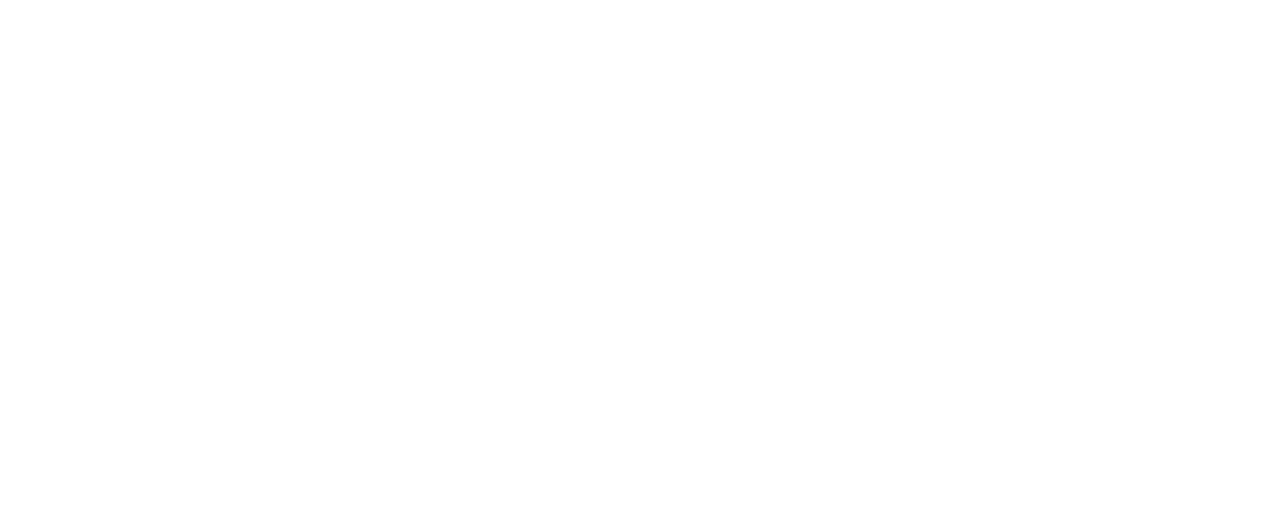
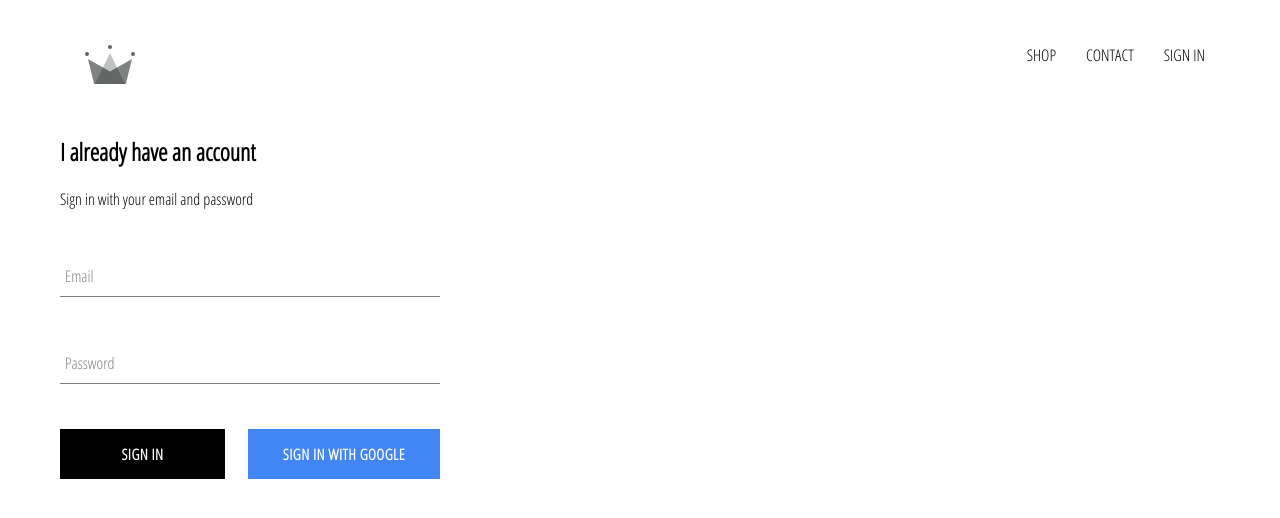
Before and after one commit to sang97/clothing-webapp, a React (Create React App) app: page /signin in a window 1280 px wide. Shown: the top 518 px of the page. Built offline with nearby package versions, Linux system fonts and the light colour scheme; no server answers.

Commit message:
integrated firebase into application, created sign in page with sign in component and sign in with google

```diff
--- a/package.json
+++ b/package.json
@@ -3,6 +3,7 @@
   "version": "0.1.0",
   "private": true,
   "dependencies": {
+    "firebase": "^7.1.0",
     "node-sass": "^4.12.0",
     "react": "^16.10.2",
     "react-dom": "^16.10.2",
--- a/src/App.css
+++ b/src/App.css
@@ -2,3 +2,12 @@
   font-family: "Open Sans Condensed";
   padding: 20px 60px;
 }
+
+a {
+  text-decoration: none;
+  color: black;
+}
+
+* {
+  box-sizing: border-box;
+}
--- a/src/App.js
+++ b/src/App.js
@@ -1,20 +1,50 @@
-import React from "react";
+import React, { Component } from "react";
 import { Switch, Route } from "react-router-dom";
 
 import "./App.css";
 
 import HomePage from "./pages/homepage";
 import ShopPage from "./pages/shop/shop-page";
+import Header from "./components/header";
+import Authentication from "./components/auth/auth";
 
-function App() {
+import { auth } from "./firebase/firebase-util";
+
+class App extends Component {
+  constructor() {
+    super();
+
+    this.state = {
+      currentUser: null
+    };
+  }
+
+  unsubscribeFromAuth = null;
+
+  componentDidMount() {
+    this.unsubscribeFromAuth = auth.onAuthStateChanged(user => {
+      this.setState({ currentUser: user });
+
+      console.log(user);
+    });
+  }
+
+  componentWillUnmount() {
+    this.unsubscribeFromAuth();
+  }
+
+  render() {
     return (
       <div>
+        <Header currentUser={this.state.currentUser} />
         <Switch>
           <Route exact path="/" component={HomePage} />
           <Route path="/shop" component={ShopPage} />
+          <Route path="/signin" component={Authentication} />
         </Switch>
       </div>
     );
   }
+}
 
 export default App;
--- /dev/null
+++ b/src/components/auth/auth.js
@@ -0,0 +1,15 @@
+import React from "react";
+
+import "../../styles/styles.scss";
+
+import SignIn from "./signin";
+
+const Authentication = props => {
+  return (
+    <div className="authentication">
+      <SignIn />
+    </div>
+  );
+};
+
+export default Authentication;
--- /dev/null
+++ b/src/components/auth/form-input.js
@@ -0,0 +1,24 @@
+import React from "react";
+
+import "../../styles/styles.scss";
+
+const FormInput = props => {
+  const { handleChange, label, ...otherProps } = props;
+
+  return (
+    <div className="group">
+      <input className="form-input" onChange={handleChange} {...otherProps} />
+      {label ? (
+        <label
+          className={`${
+            otherProps.value.length ? "shrink" : ""
+          } form-input-label`}
+        >
+          {label}
+        </label>
+      ) : null}
+    </div>
+  );
+};
+
+export default FormInput;
--- /dev/null
+++ b/src/components/auth/signin.js
@@ -0,0 +1,66 @@
+import React, { Component } from "react";
+
+import "../../styles/styles.scss";
+
+import FormInput from "./form-input";
+import CustomButton from "../button/custom-button";
+
+import { signInWithGoogle } from "../../firebase/firebase-util";
+
+class SignIn extends Component {
+  constructor(props) {
+    super(props);
+
+    this.state = {
+      email: "",
+      password: ""
+    };
+  }
+
+  handleSubmit = event => {
+    event.preventDefault();
+
+    this.setState({ email: "", password: "" });
+  };
+
+  handleChange = event => {
+    const { value, name } = event.target;
+    this.setState({ [name]: value });
+  };
+
+  render() {
+    return (
+      <div className="sign-in">
+        <h2>I already have an account</h2>
+        <span>Sign in with your email and password</span>
+
+        <form onSubmit={this.handleSubmit}>
+          <FormInput
+            name="email"
+            type="email"
+            value={this.state.email}
+            handleChange={this.handleChange}
+            label="Email"
+            required
+          />
+          <FormInput
+            name="password"
+            type="password"
+            value={this.state.password}
+            handleChange={this.handleChange}
+            label="Password"
+            required
+          />
+          <div className="buttons">
+            <CustomButton type="submit">Sign in</CustomButton>
+            <CustomButton onClick={signInWithGoogle} isGoogleSignIn>
+              Sign in with Google
+            </CustomButton>
+          </div>
+        </form>
+      </div>
+    );
+  }
+}
+
+export default SignIn;
--- /dev/null
+++ b/src/components/button/custom-button.js
@@ -0,0 +1,14 @@
+import React from "react";
+
+import "../../styles/styles.scss";
+
+const CustomButton = ({ children, isGoogleSignIn, ...otherProps }) => (
+  <button
+    className={`${isGoogleSignIn ? "google-sign-in" : ""} custom-button`}
+    {...otherProps}
+  >
+    {children}
+  </button>
+);
+
+export default CustomButton;
--- /dev/null
+++ b/src/components/header.js
@@ -0,0 +1,35 @@
+import React from "react";
+import { Link } from "react-router-dom";
+
+import { ReactComponent as Logo } from "../assets/crown.svg";
+
+import "../styles/styles.scss";
+
+import { auth } from "../firebase/firebase-util";
+
+const Header = ({ currentUser }) => (
+  <div className="header">
+    <Link className="logo-container" to="/">
+      <Logo className="logo" />
+    </Link>
+    <div className="options">
+      <Link className="option" to="/shop">
+        SHOP
+      </Link>
+      <Link className="option" to="/contact">
+        CONTACT
+      </Link>
+      {currentUser ? (
+        <div className="option" onClick={() => auth.signOut()}>
+          SIGN OUT
+        </div>
+      ) : (
+        <Link className="option" to="/signin">
+          SIGN IN
+        </Link>
+      )}
+    </div>
+  </div>
+);
+
+export default Header;
--- /dev/null
+++ b/src/firebase/firebase-util.js
@@ -0,0 +1,27 @@
+import firebase from "firebase/app";
+
+import "firebase/firestore";
+import "firebase/auth";
+
+const config = {
+  apiKey: "AIzaSyB-wEC3utnVEYIHvSC04gUzOpHonScoRQI",
+  authDomain: "clothing-60f60.firebaseapp.com",
+  databaseURL: "https://clothing-60f60.firebaseio.com",
+  projectId: "clothing-60f60",
+  storageBucket: "",
+  messagingSenderId: "391904885824",
+  appId: "1:391904885824:web:eef959051ce6ffd4aeb3a5",
+  measurementId: "G-TN660C00F1"
+};
+
+firebase.initializeApp(config);
+
+export const auth = firebase.auth();
+export const firestore = firebase.firestore();
+
+const provider = new firebase.auth.GoogleAuthProvider();
+provider.setCustomParameters({ prompt: "select_account" });
+
+export const signInWithGoogle = () => auth.signInWithPopup(provider);
+
+export default firebase;
--- a/src/styles/styles.scss
+++ b/src/styles/styles.scss
@@ -129,3 +129,133 @@
     }
   }
 }
+
+.header {
+  height: 70px;
+  width: 100%;
+  display: flex;
+  justify-content: space-between;
+  margin-bottom: 25px;
+
+  .logo-container {
+    height: 100%;
+    width: 70px;
+    padding: 25px;
+  }
+
+  .options {
+    width: 50%;
+    height: 100%;
+    display: flex;
+    align-items: center;
+    justify-content: flex-end;
+
+    .option {
+      padding: 10px 15px;
+      cursor: pointer;
+    }
+  }
+}
+
+$sub-color: grey;
+$main-color: black;
+
+@mixin shrinkLabel {
+  top: -14px;
+  font-size: 12px;
+  color: $main-color;
+}
+
+.group {
+  position: relative;
+  margin: 45px 0;
+
+  .form-input {
+    background: none;
+    background-color: white;
+    color: $sub-color;
+    font-size: 18px;
+    padding: 10px 10px 10px 5px;
+    display: block;
+    width: 100%;
+    border: none;
+    border-radius: 0;
+    border-bottom: 1px solid $sub-color;
+    margin: 25px 0;
+
+    &:focus {
+      outline: none;
+    }
+
+    &:focus ~ .form-input-label {
+      @include shrinkLabel();
+    }
+  }
+
+  input[type="password"] {
+    letter-spacing: 0.3em;
+  }
+
+  .form-input-label {
+    color: $sub-color;
+    font-size: 16px;
+    font-weight: normal;
+    position: absolute;
+    pointer-events: none;
+    left: 5px;
+    top: 10px;
+    transition: 300ms ease all;
+
+    &.shrink {
+      @include shrinkLabel();
+    }
+  }
+}
+
+.sign-in {
+  width: 380px;
+  display: flex;
+  flex-direction: column;
+
+  .title {
+    margin: 10px 0;
+  }
+
+  .buttons {
+    display: flex;
+    justify-content: space-between;
+  }
+}
+
+.custom-button {
+  min-width: 165px;
+  width: auto;
+  height: 50px;
+  letter-spacing: 0.5px;
+  line-height: 50px;
+  padding: 0 35px 0 35px;
+  font-size: 15px;
+  background-color: black;
+  color: white;
+  text-transform: uppercase;
+  font-family: "Open Sans Condensed";
+  font-weight: bolder;
+  border: none;
+  cursor: pointer;
+
+  &:hover {
+    background-color: white;
+    color: black;
+    border: 1px solid black;
+  }
+
+  &.google-sign-in {
+    background-color: #4285f4;
+    color: white;
+
+    &:hover {
+      background-color: #357ae8;
+      border: none;
+    }
+  }
+}
```
Also changed, not shown: src/assets/crown.svg (added), 1 other file (tests, documents, lock files or other folders). Lines whose indentation alone changed are shown as unchanged.
